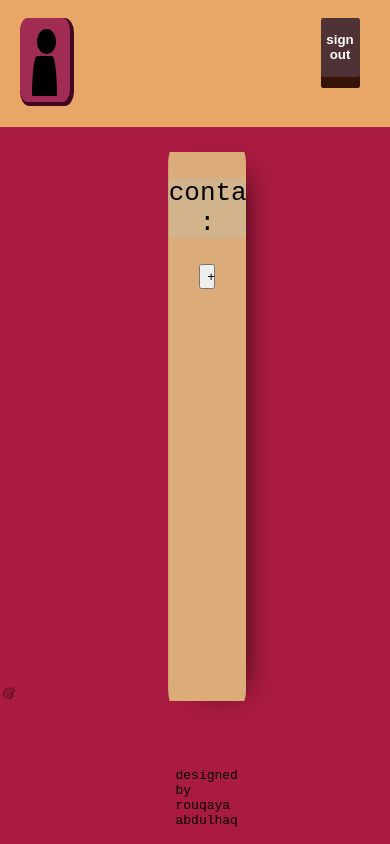
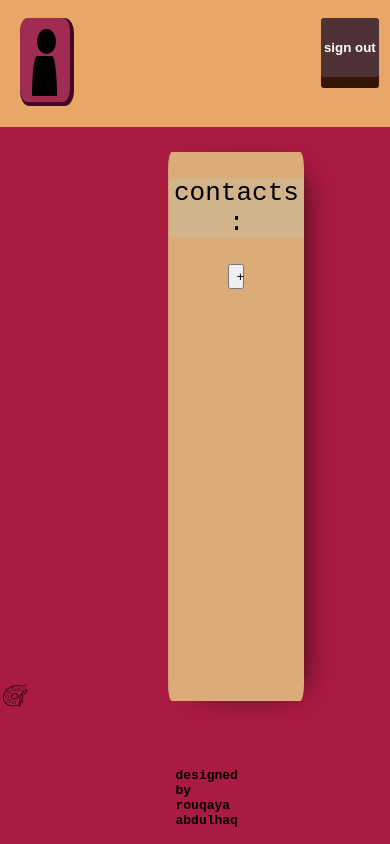
Before and after one commit to rouqaya-abdulhaq/contact-book-react, a React (Create React App) app: page / in a window 390 px wide. Built offline with nearby package versions, Linux system fonts and the light colour scheme.

Commit message:
added some width media queries.

```diff
--- a/src/App.css
+++ b/src/App.css
@@ -4,8 +4,8 @@
 /*-----------------
    STYLE TABLE :
    1- GLOBAL SELECTORS
-   2- PALETTE STYLE CLASSES*/
-
+   2- PALETTE STYLE CLASSES
+   3- Media queries*/
 
    /*-------------------
      1- GLOBAL SELECTORS
@@ -27,6 +27,7 @@
 main{
    grid-area: main;
 }
+
 
 
 /*----------------------------------------------------------------------
--- a/src/components/footer/footer.css
+++ b/src/components/footer/footer.css
@@ -5,3 +5,8 @@
     font-family: monospace;
     font-size: inherit;
 }
+@media (max-width : 1000px) {
+    .footer{
+        font-weight: bold;
+    }
+}
--- a/src/components/header/header.css
+++ b/src/components/header/header.css
@@ -6,6 +6,7 @@
     2-1 SIGN/LOG HEADER
     2-2 SIGN OUT HEADER
   3- NAV BUTTONS
+  4- MEDIA QUERIES
   ----------------------------*/
 
 /*1- HEADER GLOBAL SELECTORS*/
@@ -61,3 +62,10 @@
   margin-top: 2%;
   outline: none;
 }
+/*--------------------------------------------------------------*/
+/*4- MEDIA QUERIES*/
+@media (max-width : 1000px) {
+  .navButton{
+    width: 15vw;
+  }
+}
--- a/src/components/palette/palette.css
+++ b/src/components/palette/palette.css
@@ -4,6 +4,7 @@
     2- PALETTE LIST
         2-1 PALETTE LIST OUTSIDE STRUCTURE
         2-2 PALETTE LIST INSIDE ELEMENTS
+    3- MEDIA QUERIES
 ---------------------------*/
 /*1- PALETTE INTERFACE*/
 .paletteIcon{
@@ -43,3 +44,20 @@ img{
 .block:hover{
     cursor: pointer;
 }
+/*----------------------------------------------*/
+/*3- MEDIA QUERIES*/
+@media (max-width : 1100px) {
+    img{
+        width : 4vw;
+    }
+}
+@media (max-width : 800px) {
+    img{
+        width : 5vw;
+    }
+}
+@media (max-width : 600px) {
+    img{
+        width : 6vw;
+    }
+}
--- a/src/containers/contact-list/contactList.css
+++ b/src/containers/contact-list/contactList.css
@@ -6,6 +6,7 @@
     2-2 CONTACTS
   3- CONTACT FORM
     3-1 FORM DYNAMICS
+  4- MEDIA QUERIES
 ----------------------*/
 /*1- CONTACT LIST OUTSIDE STRUCTURE*/
 .contactList{
@@ -69,3 +70,15 @@ buttons to be pressed*/
     outline: none;
     font-size: 10%;
 }
+/*--------------------------------------------------------------*/
+/*4- MEDIA QUERIES*/
+@media (max-width : 900px ) {
+    .contactList{
+       width : 30VW ;
+    }
+ }
+ @media (max-width : 600px ) {
+    .contactList{
+       width : 35VW ;
+    }
+ }
```
